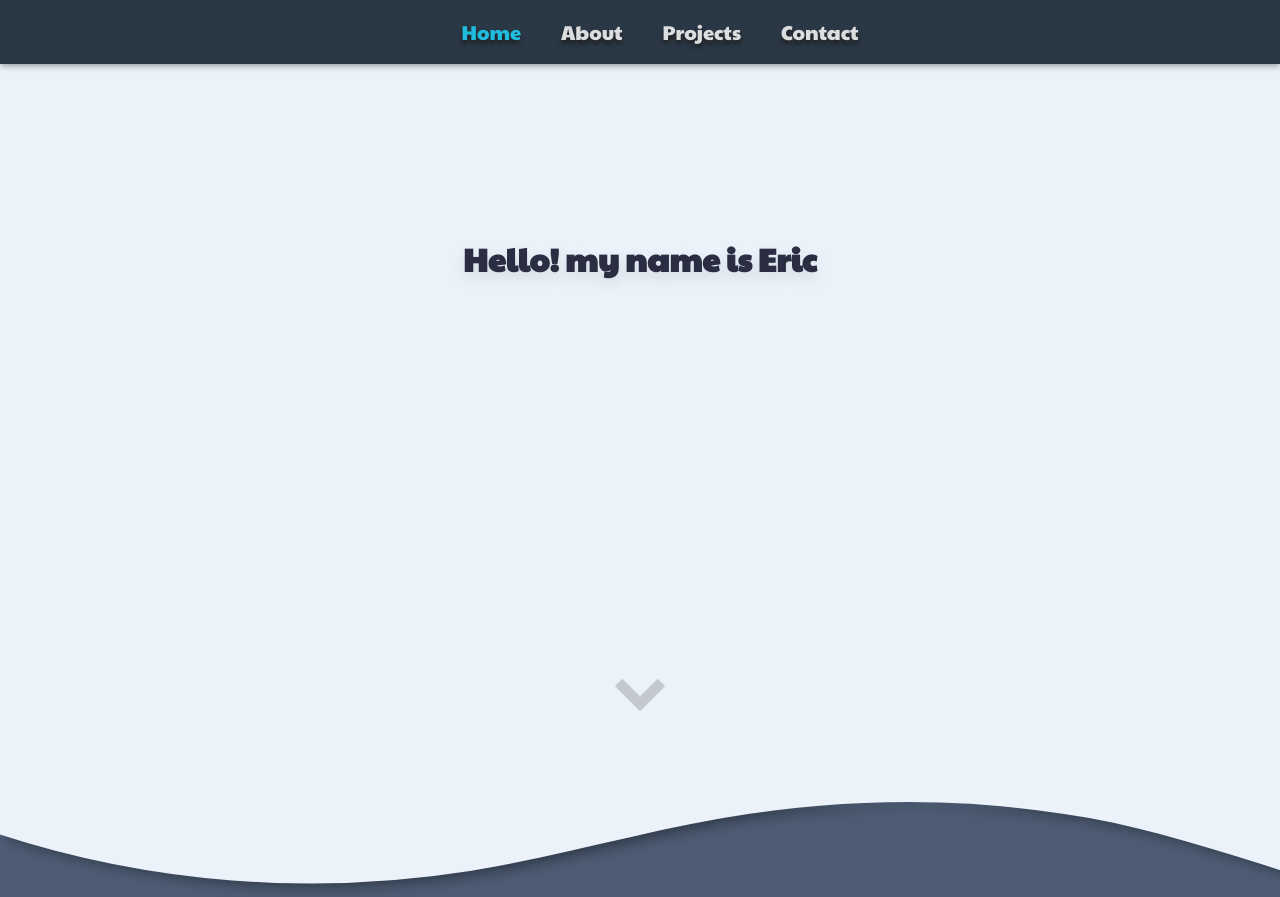
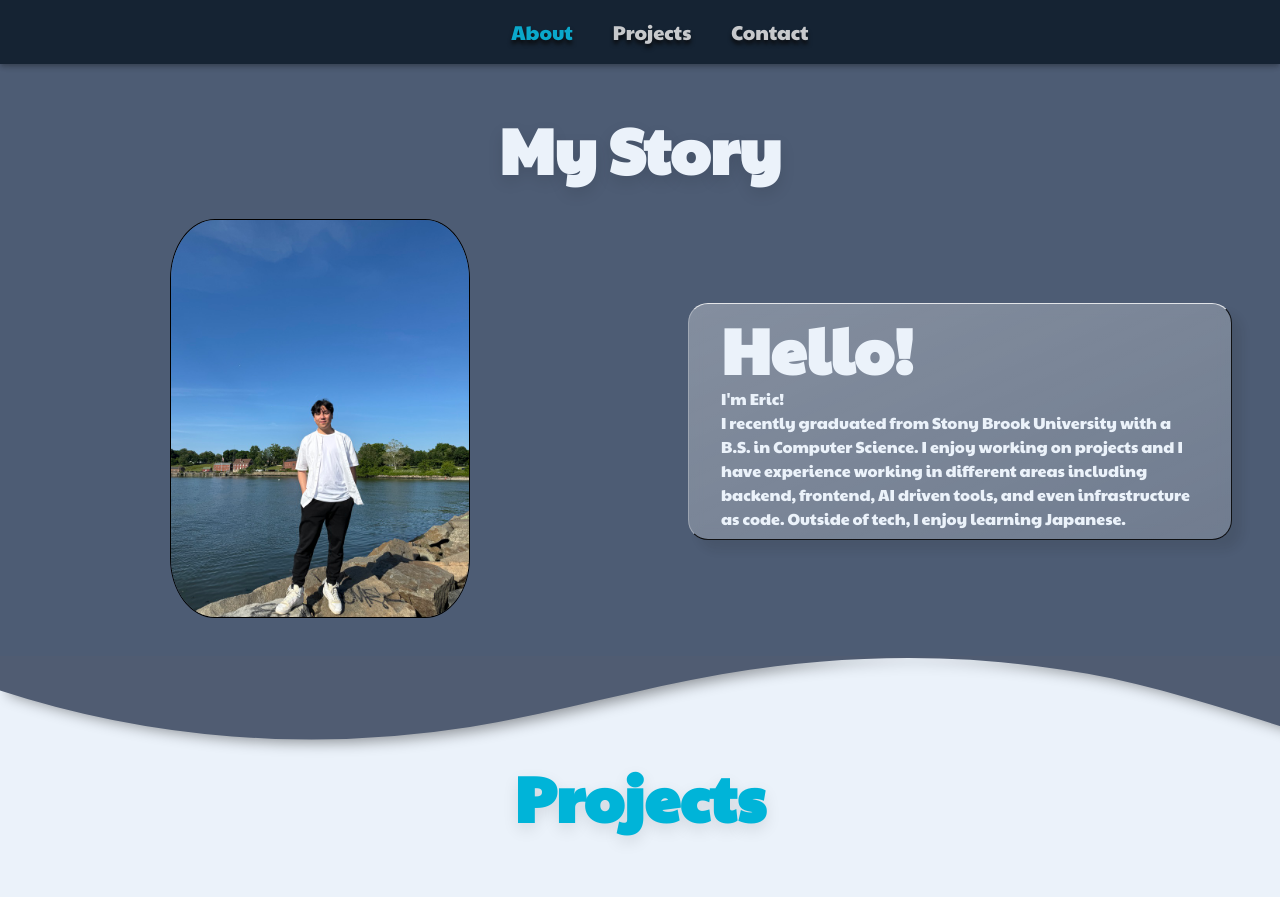
Before and after one commit to EricChen-01/ericgchen.com, a React (Create React App) app: page / in a window 1280 px wide. Shown: the top 897 px of the page. Built offline with nearby package versions, Linux system fonts and the light colour scheme.

Commit message:
remove homepage and updated copyright and update mystory section

```diff
--- a/src/App.js
+++ b/src/App.js
@@ -64,7 +64,7 @@ function Main(){
   return(
     <>
       <Navbar/>
-      <Hero/>
+      {/* <Hero/> */}
       <About/>
       <Projects/>
       <Contact/>
--- a/src/components/About.js
+++ b/src/components/About.js
@@ -11,7 +11,7 @@ function About(){
     const theme = useTheme();
     return(
         <Box id='About' bgcolor='secondary_background.main'>
-            <TopWave color='background'/>
+            {/* <TopWave color='background'/> */}
             <Box align='center'>
                 <Typography className='no-highlight' sx={{textShadow: '0px 6px 16px rgba(0, 0, 0, 0.1)'}} variant='h1' pt='7rem' pb='2rem' color='white.main'>
                     My Story
@@ -19,11 +19,14 @@ function About(){
             </Box>
             <Box pb='2rem'>
                 <Grid height='100%' container direction='row' alignItems='center'>
+                        {/* Photo */}
                         <Grid item  xs={12} sm={12} md={6}>
                             <Box align='center'>
                                 <img class='round' style={{border:'1px solid black'}} src={me} width='300px'/>
                             </Box>
                         </Grid>
+
+                        {/* About Section */}
                         <Grid item px={6} xs={12} sm={12} md={6}>
                             <GlassCard padding border={1}>
                                 <Container>
@@ -34,13 +37,8 @@ function About(){
                                         I'm Eric!
                                     </Typography>
                                     <Typography sx={{ typography: { sm: 'body1', xs: 'body2' } }} align='left' color='white.main'>
-                                        I'm a junior studying Computer Science at Stony Brook University.
-                                        I take great pleasure in designing projects that bring joy to people.
-                                        My current passion is web development, and this website represents my first foray into this exciting field.
-                                        While I'm currently focused on web development, I also enjoy exploring other areas of Computer Science, including back-end programming and software development.
-                                    </Typography>
-                                    <Typography sx={{ typography: { sm: 'body1', xs: 'body2' } }} align='left' color='white.main'>
-                                        click <Link class='no_underline' style={{color:'gold'}} to={"/resume"}>here</Link> here for my resume!
+                                    I recently graduated from Stony Brook University with a B.S. in Computer Science. I enjoy working on projects and I have experience working in different areas including backend, frontend, AI driven tools, and even infrastructure as code.
+                                    Outside of tech, I enjoy learning Japanese.
                                     </Typography>
                                 </Container>
                             </GlassCard>
--- a/src/components/Footer.js
+++ b/src/components/Footer.js
@@ -13,7 +13,7 @@ function Footer(){
                 <Grid container justifyContent='center' alignItems='center' columnSpacing={1}>
                     <Copyright/>
                     <Grid item spacing={2}>
-                        <Typography>Copyright 2023 Eric Chen. All rights reserved.</Typography>
+                        <Typography>Copyright 2025 Eric Chen. All rights reserved.</Typography>
                     </Grid>
                 </Grid>
             </Box>
--- a/src/components/Hero.js
+++ b/src/components/Hero.js
@@ -1,70 +1,17 @@
 import { useTheme } from '@mui/material/styles';
 import { Box, Typography, Grid } from '@mui/material';
-import { Typewriter } from 'react-simple-typewriter';
-import downarrow from '../images/downarrow.png';
-import { Link as RSLink } from 'react-scroll';
-// import KUTE from 'kute.js';
 import React, { useState, useEffect } from 'react';
 
 
 function Hero() {
     const theme = useTheme();
-    // const moto = [
-    //     'Developer',
-    //     'Creator',
-    //     'Team Player'
-    // ]
-
-    // useEffect(() => {
-    //     KUTE.fromTo('#blob1',{ path:'#blob1' },{ path: '#blob2' },{ repeat: 999, duration: 3000, yoyo: true },).start();
-    // },[]);
 
     return (
         <Box sx={{position: 'relative', zIndex:'0'}} bgcolor='background.main'>
-            {/* <Box sx={{position:'absolute', transform:'translate(25vw,10vh)',opacity:'0.8', zIndex:'-1'}}>
-                <svg
-                    id="visual"
-                    viewBox="0 0 900 600"
-                    width="900"
-                    height="600"
-                    xmlns="http://www.w3.org/2000/svg"
-                    version="1.1">
-                    <g transform="translate(450.4570664398844 307.91144081540983)">
-                        <path id="blob1"
-                        d="M131.3 -134.5C166 -96.6 187 -48.3 198.2 11.2C209.4 70.7 210.8 141.4 176.1 166.4C141.4 191.4 70.7 170.7 8.6 162.1C-53.5 153.5 -107 157 -147 132C-187 107 -213.5 53.5 -204.4 9.1C-195.4 -35.4 -150.7 -70.7 -110.7 -108.5C-70.7 -146.4 -35.4 -186.7 6.5 -193.2C48.3 -199.7 96.6 -172.3 131.3 -134.5"
-                        fill="#bfddff"
-                        ></path>
-                    </g>
-
-                    <g transform="translate(483.30427957877026 273.4840275619577)" style={{visibility:'hidden'}}>
-                        <path id="blob2"
-                        d="M134.6 -143C161.8 -107.5 162.4 -53.7 153.2 -9.2C144 35.4 125 70.7 97.9 120.7C70.7 170.7 35.4 235.4 -9.2 244.5C-53.7 253.7 -107.5 207.5 -151.1 157.5C-194.8 107.5 -228.4 53.7 -224.9 3.5C-221.3 -46.7 -180.7 -93.3 -137 -128.8C-93.3 -164.3 -46.7 -188.7 3.5 -192.2C53.7 -195.7 107.5 -178.5 134.6 -143"
-                        fill="#bfddff"
-                        ></path>
-                    </g>
-                </svg>
-            </Box> */}
             <Box>
                 <Grid id='Home' container height='100vh' direction='column' justifyContent='space-between'>
                     <Box align='center' sx={{pt:30}}>
                         <Typography variant='h2' sx={{ textShadow: '0px 6px 16px rgba(0, 0, 0, 0.1)', }} color='text.main'>Hello! my name is Eric</Typography>
-                        {/* <Typography variant='h1' sx={{ textShadow: '0px 6px 16px rgba(0, 0, 0, 0.2)', pt: 15 }}>
-                            <span style={{ color: '#00b4d8' }}>
-                                <Typewriter
-                                    words={moto}
-                                    loop={false}
-                                    cursor
-                                    typeSpeed={70}
-                                    deleteSpeed={50}
-                                    delaySpeed={1000}
-                                />
-                            </span>
-                        </Typography> */}
-                    </Box>
-                    <Box class='header-down-arrow' align='center'>
-                        <RSLink activeClass='active' to='About' spy={true} smooth={true} duration={500}>
-                            <img src={downarrow} width='50' />
-                        </RSLink>
                     </Box>
                 </Grid>
             </Box>
--- a/src/components/Navbar.js
+++ b/src/components/Navbar.js
@@ -3,9 +3,9 @@ import {useTheme} from '@mui/material/styles';
 import {Link} from 'react-scroll';
 
 const tabs = [
-    {
-        name:'Home',
-    },
+    // {
+    //     name:'Home',
+    // },
     {
         name:'About',
     },
```
